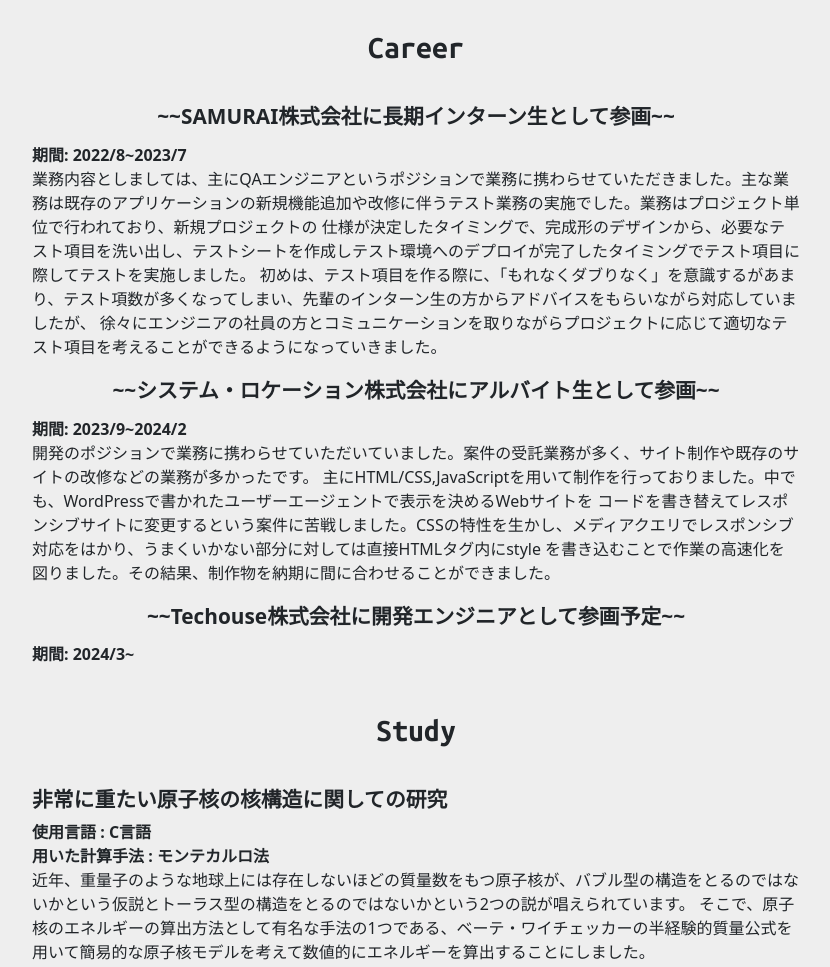
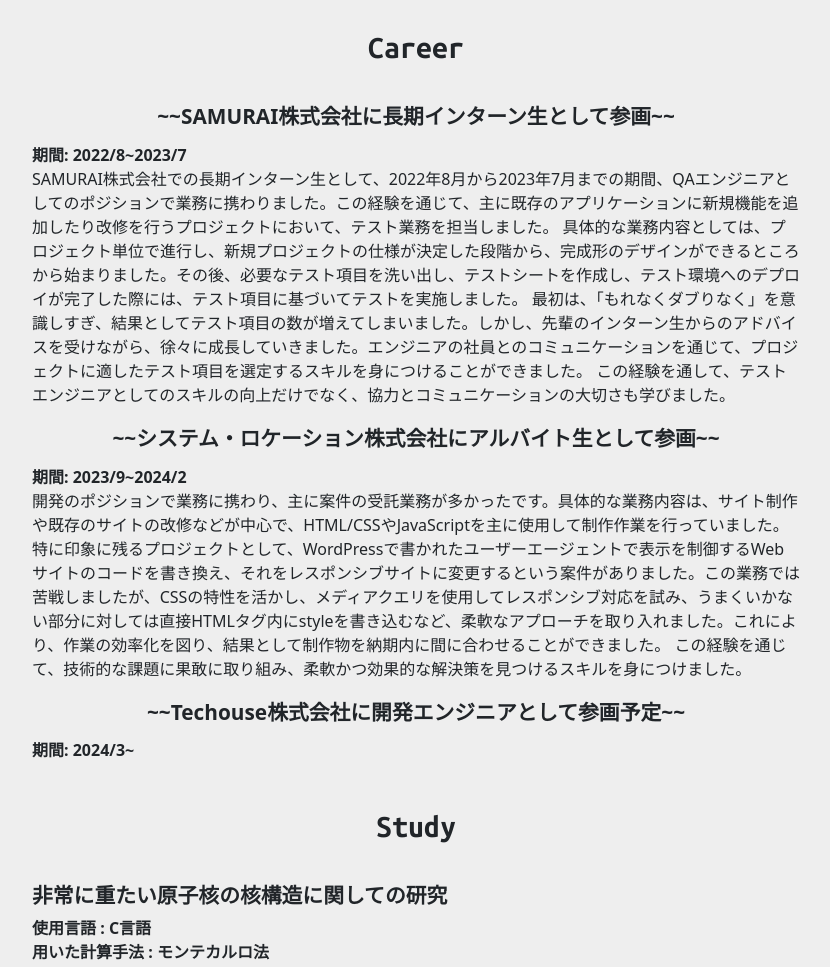
Before and after one commit to fkatsuhiro/ka2coder, a plain HTML site: page index.html in a window 1280 px wide. Shown: the part 1177-2144 px from the top of the page, without its empty margins (224-1054 px from the left). Drawn offline with Linux system fonts and the light colour scheme; files whose address does not match are found by name.

Commit message:
repair second

```diff
--- a/index.html
+++ b/index.html
@@ -145,23 +145,25 @@
         <!--Career start-->
         <div class="under-section">
             <p class="midasi" style="font-family: 'Ubuntu Mono 700';">Career</p>
-            <div style="font-size: 1.3rem; font-weight:bold; padding-bottom:.5em;text-align:center">~~SAMURAI株式会社に長期インターン生として参画~~</div>
+            <div style="font-size: 1.3rem; font-weight:bold; padding-bottom:.5em;text-align:center">
+                ~~SAMURAI株式会社に長期インターン生として参画~~</div>
             <div style="font-weight: bold;">期間: 2022/8~2023/7</div>
             <div style="padding-bottom: 1em;">
-                業務内容としましては、主にQAエンジニアというポジションで業務に携わらせていただきました。主な業務は既存のアプリケーションの新規機能追加や改修に伴うテスト業務の実施でした。業務はプロジェクト単位で行われており、新規プロジェクトの
-                仕様が決定したタイミングで、完成形のデザインから、必要なテスト項目を洗い出し、テストシートを作成しテスト環境へのデプロイが完了したタイミングでテスト項目に際してテストを実施しました。
-                初めは、テスト項目を作る際に、「もれなくダブりなく」を意識するがあまり、テスト項数が多くなってしまい、先輩のインターン生の方からアドバイスをもらいながら対応していましたが、
-                徐々にエンジニアの社員の方とコミュニケーションを取りながらプロジェクトに応じて適切なテスト項目を考えることができるようになっていきました。
+                SAMURAI株式会社での長期インターン生として、2022年8月から2023年7月までの期間、QAエンジニアとしてのポジションで業務に携わりました。この経験を通じて、主に既存のアプリケーションに新規機能を追加したり改修を行うプロジェクトにおいて、テスト業務を担当しました。
+                具体的な業務内容としては、プロジェクト単位で進行し、新規プロジェクトの仕様が決定した段階から、完成形のデザインができるところから始まりました。その後、必要なテスト項目を洗い出し、テストシートを作成し、テスト環境へのデプロイが完了した際には、テスト項目に基づいてテストを実施しました。
+                最初は、「もれなくダブりなく」を意識しすぎ、結果としてテスト項目の数が増えてしまいました。しかし、先輩のインターン生からのアドバイスを受けながら、徐々に成長していきました。エンジニアの社員とのコミュニケーションを通じて、プロジェクトに適したテスト項目を選定するスキルを身につけることができました。
+                この経験を通して、テストエンジニアとしてのスキルの向上だけでなく、協力とコミュニケーションの大切さも学びました。
             </div>
-            <div style="font-size: 1.3rem; font-weight:bold; padding-bottom:.5em;text-align:center">~~システム・ロケーション株式会社にアルバイト生として参画~~</div>
+            <div style="font-size: 1.3rem; font-weight:bold; padding-bottom:.5em;text-align:center">
+                ~~システム・ロケーション株式会社にアルバイト生として参画~~</div>
             <div style="font-weight: bold;">期間: 2023/9~2024/2</div>
             <div style="padding-bottom: 1em;">
-                開発のポジションで業務に携わらせていただいていました。案件の受託業務が多く、サイト制作や既存のサイトの改修などの業務が多かったです。
-                主にHTML/CSS,JavaScriptを用いて制作を行っておりました。中でも、WordPressで書かれたユーザーエージェントで表示を決めるWebサイトを
-                コードを書き替えてレスポンシブサイトに変更するという案件に苦戦しました。CSSの特性を生かし、メディアクエリでレスポンシブ対応をはかり、うまくいかない部分に対しては直接HTMLタグ内にstyle
-                を書き込むことで作業の高速化を図りました。その結果、制作物を納期に間に合わせることができました。
+                開発のポジションで業務に携わり、主に案件の受託業務が多かったです。具体的な業務内容は、サイト制作や既存のサイトの改修などが中心で、HTML/CSSやJavaScriptを主に使用して制作作業を行っていました。
+                特に印象に残るプロジェクトとして、WordPressで書かれたユーザーエージェントで表示を制御するWebサイトのコードを書き換え、それをレスポンシブサイトに変更するという案件がありました。この業務では苦戦しましたが、CSSの特性を活かし、メディアクエリを使用してレスポンシブ対応を試み、うまくいかない部分に対しては直接HTMLタグ内にstyleを書き込むなど、柔軟なアプローチを取り入れました。これにより、作業の効率化を図り、結果として制作物を納期内に間に合わせることができました。
+                この経験を通じて、技術的な課題に果敢に取り組み、柔軟かつ効果的な解決策を見つけるスキルを身につけました。
             </div>
-            <div style="font-size: 1.3rem; font-weight:bold; padding-bottom:.5em;text-align:center">~~Techouse株式会社に開発エンジニアとして参画予定~~</div>
+            <div style="font-size: 1.3rem; font-weight:bold; padding-bottom:.5em;text-align:center">
+                ~~Techouse株式会社に開発エンジニアとして参画予定~~</div>
             <div style="font-weight: bold;">期間: 2024/3~</div>
         </div>
         <!--Career end-->
```
Also changed, not shown: career.html (+2 -8 lines).
